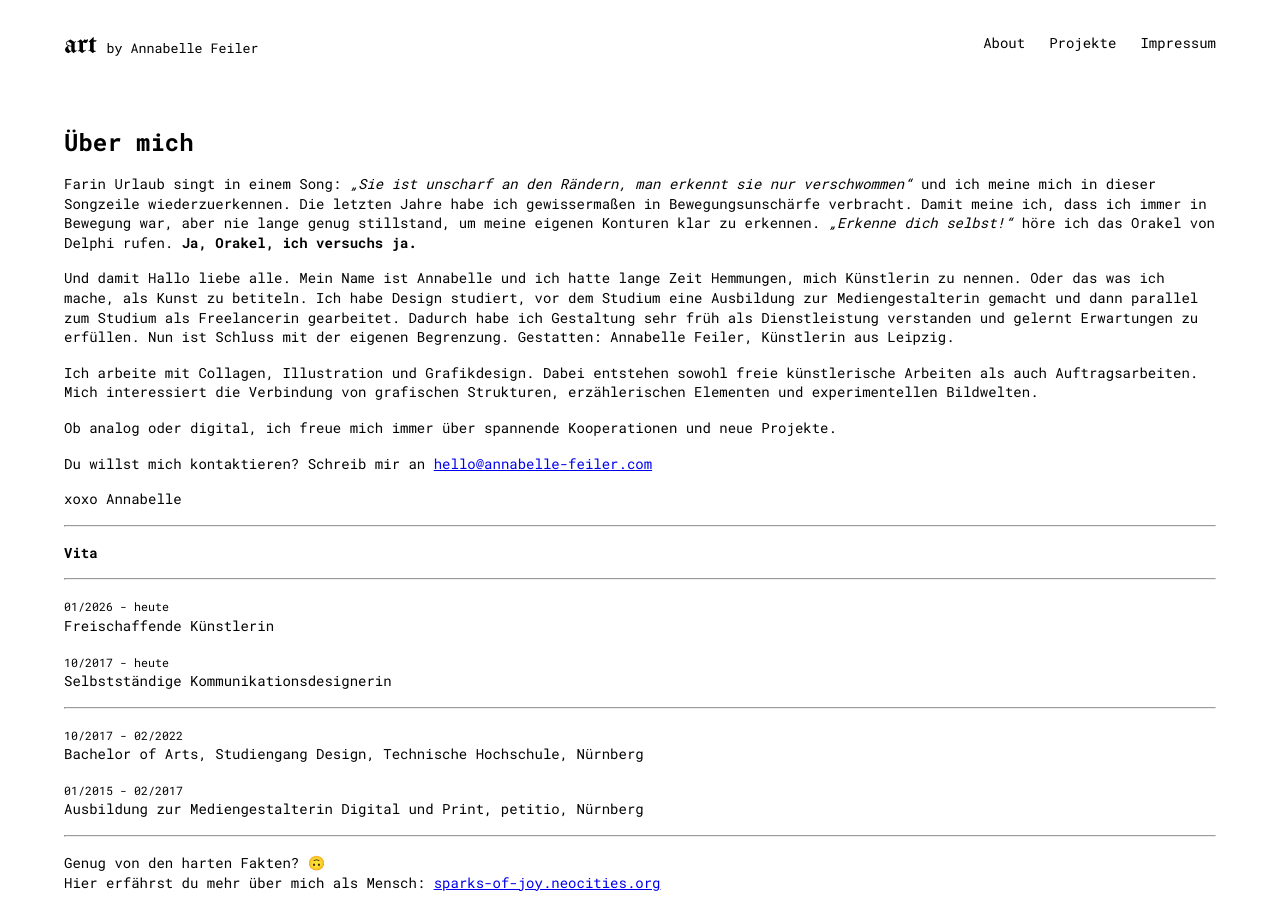
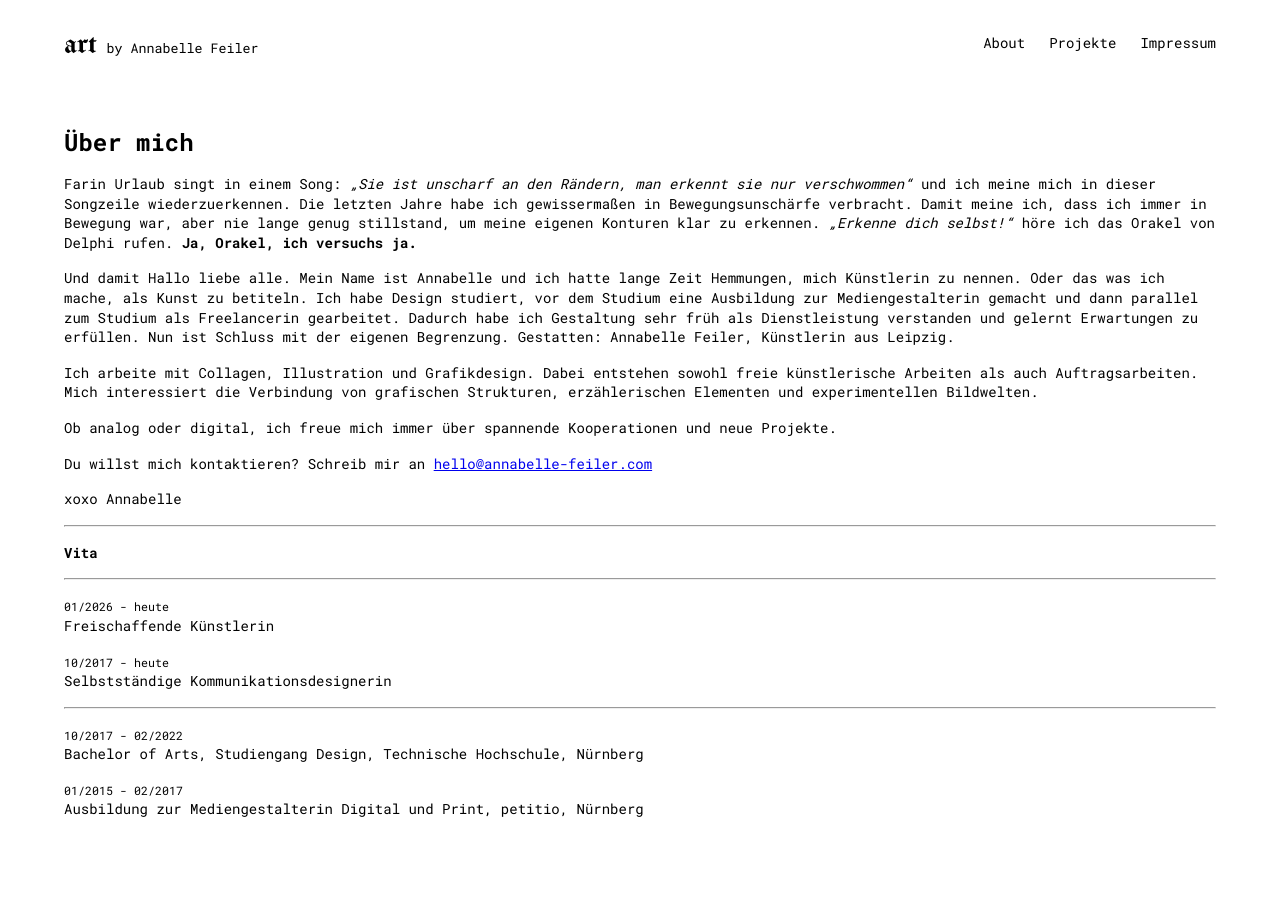
Before and after one commit to enaaacode/annabelle-feiler, a Jekyll site: the page built from about.md, in a window 1280 px wide. Built offline with Jekyll 4.4.1, drawn with Linux system fonts in a browser that asks for light colours.

Commit message:
Update about.md by removing personal details
Removed personal information and a link from the about section.

```diff
--- a/about.md
+++ b/about.md
@@ -37,8 +37,3 @@ Bachelor of Arts, Studiengang Design, Technische Hochschule, Nürnberg
 
 <small>01/2015 - 02/2017</small><br>
 Ausbildung zur Mediengestalterin Digital und Print, petitio, Nürnberg
-
----
-
-Genug von den harten Fakten? 🙃
-Hier erfährst du mehr über mich als Mensch: [sparks-of-joy.neocities.org](https://sparks-of-joy.neocities.org/)
```
